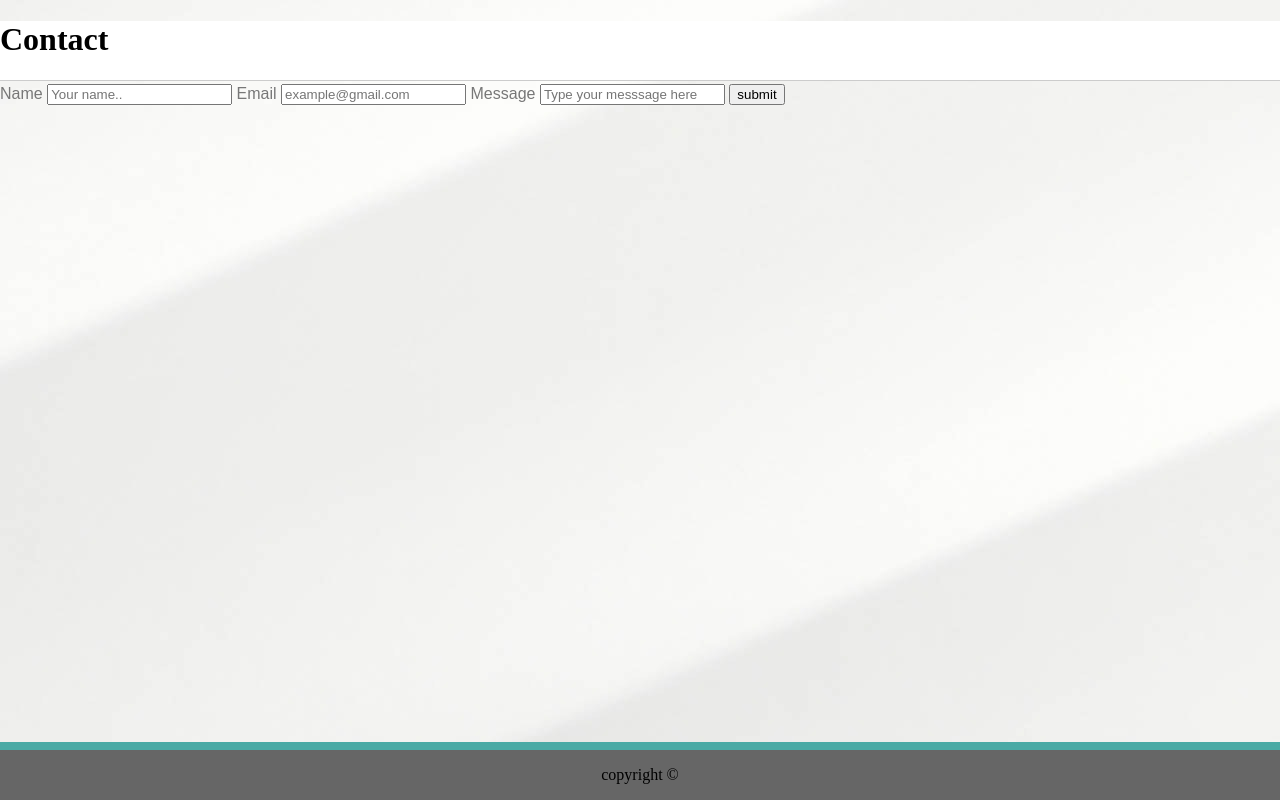
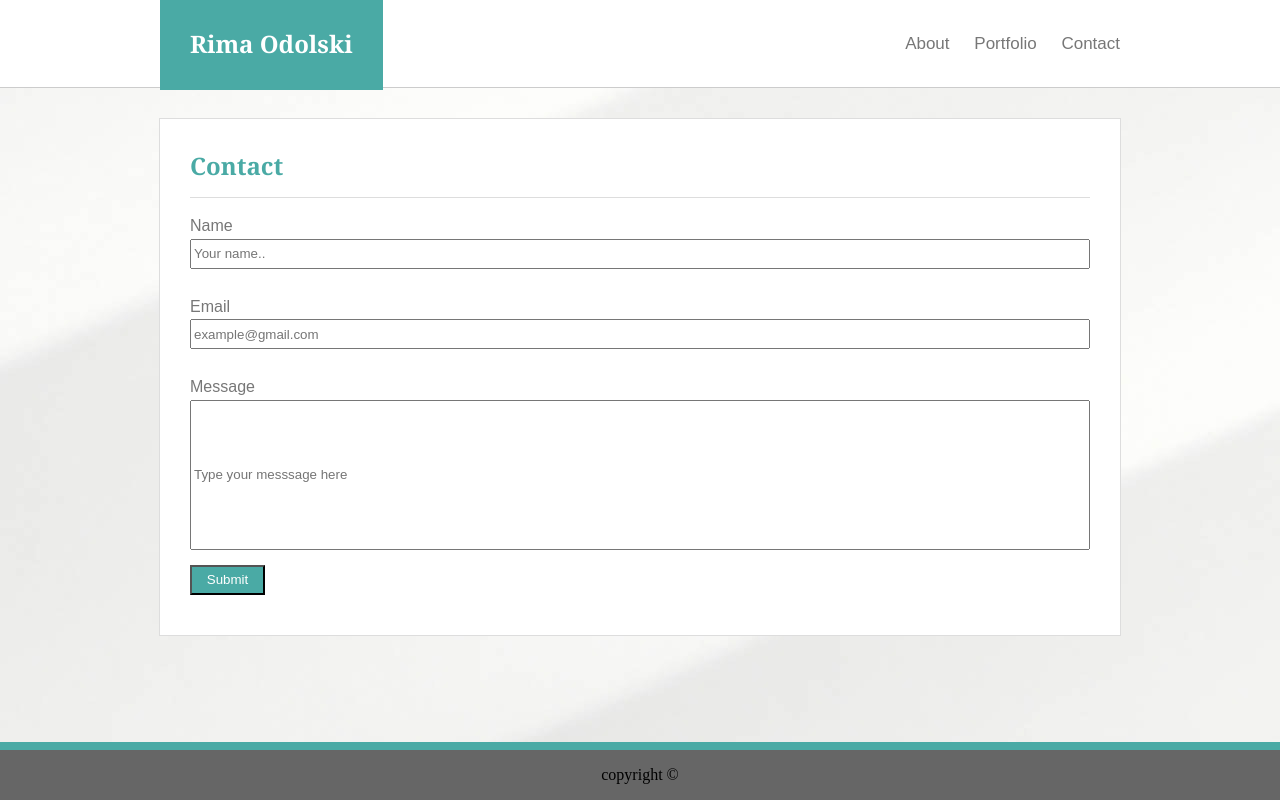
Before and after one commit to RimaOdolski/Basic-Portfolio, a plain HTML site: page contact.html in a window 1280 px wide. Drawn offline with Linux system fonts and the light colour scheme.

Commit message:
Add css style to contact.html

```diff
--- a/assets/css/style.css
+++ b/assets/css/style.css
@@ -162,7 +162,7 @@ body{
     background-image: url("../images/background.jpg");
     margin: 0;
 }
-h2{
+.h{
     font-family: Georgia, 'Times New Roman', Times, serif;
     color: #4aaaa5;
     margin:0 auto;
@@ -182,3 +182,27 @@ img{
     float:left;
     padding-right:20px;
 }
+label{
+    display: block;
+    font-family:'Arial', 'Helvetica Neue', Helvetica, sans-serif;
+    color: #777777;
+    padding-top:15px;
+
+}
+
+input{
+    width:100%;
+    height: 30px;
+    margin-bottom: 10px;
+}
+
+#message{
+    height:150px;
+}
+#submit{
+    height: 30px;
+    width: 75px;
+    background-color: #4aaaa5;
+    margin-top:5px;
+    color: #ffffff;
+}
--- a/contact.html
+++ b/contact.html
@@ -1,14 +1,39 @@
-<!DOCTYPE html>
 <html lang="eng">
 <head>
     <meta charset="utf-8">
-    <title>Contact</title>
+    <title>Portfolio</title>
     <link rel="stylesheet" type="text/css" href="assets/css/style.css">
 </head>
-    <header class="header">
-        <h1 class="h">Contact</h1>
-    </header>
-    <div>
+<body>
+        <header>
+            <div class="navBar">
+                <h1 class="name">Rima Odolski</h1>
+                <nav>
+                    <div id="button"> <a id="button" href="index.html">About</a>
+                    <div id="button"> <a id="button" href="portfolio.html">Portfolio</a>
+                    <div id="button"> <a id="button" href="contact.html">Contact</a>
+                </nav>
+            </div>
+        </header>
+        <div class="content">
+                <div class="subContent">
+                    <h2 class="h">Contact</h2>
+                    <form class="text" action="form.php">
+                            <label for="name">Name</label>
+                            <input type="text" name="Name" placeholder="Your name..">
+                            <br>
+                            <label for="email">Email</label>
+                            <input type="text" email="Email" placeholder="example@gmail.com">
+                            <br>
+                            <label for="message">Message</label>
+                            <input id="message" type="text" message="Message" placeholder="Type your messsage here">
+                            <br>
+                            <input id="submit" type="Submit" value="Submit">
+                     </form>
+
+                </div>
+        </div>
+    <!--<div>
         <form class="text" action="form.php">
             <label for="name">Name</label>
             <input type="text" name="Name" placeholder="Your name..">
@@ -22,7 +47,7 @@
 
 
 
-    </div>
+    </div> -->
     <footer>
         <p>copyright &copy;</p>
     </footer>
```
